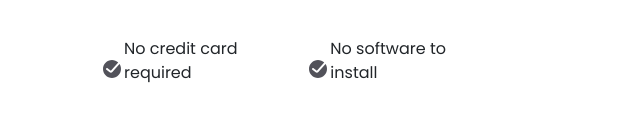
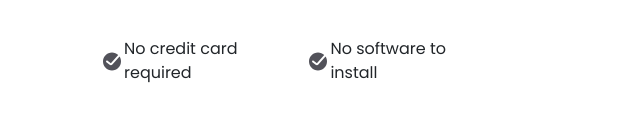
Before and after one commit to anamelahi/Simple-Homepage, a plain HTML site: page index.html in a window 1280 px wide. Shown: the part 593-732 px from the top of the page, 0-640 px from the left. Drawn offline with nearby package versions, Linux system fonts and the light colour scheme.

Commit message:
css patch 2

```diff
--- a/index.html
+++ b/index.html
@@ -68,10 +68,15 @@
           </div>
           <!-- check div -->
           <div class="check">
-            <img src="Done_ring_round_fill.svg" class="checkimg" alt="">
-            <p>No credit card required</p>
-            <img src="Done_ring_round_fill.svg" class="checkimg" alt="">
-            <p>No software to install</p>
+            <div class="checkimg">
+              <img src="Done_ring_round_fill.svg" class="checklogo" alt="">
+              <p>No credit card required</p>
+            </div>
+            <div class="checkimg">
+              <img src="Done_ring_round_fill.svg" class="checklogo" alt="">
+              <p>No software to install</p>
+            </div>
+
           </div>
         </div>
       </div>
--- a/style.css
+++ b/style.css
@@ -83,4 +83,14 @@ h3{
 .check{
     display: flex;
     margin-top: 40px;
+    justify-content: space-between;
 }
+
+.checkimg{
+    display: flex;
+
+}
+
+.checklogo{
+    margin-bottom: 15px;
+}
```
